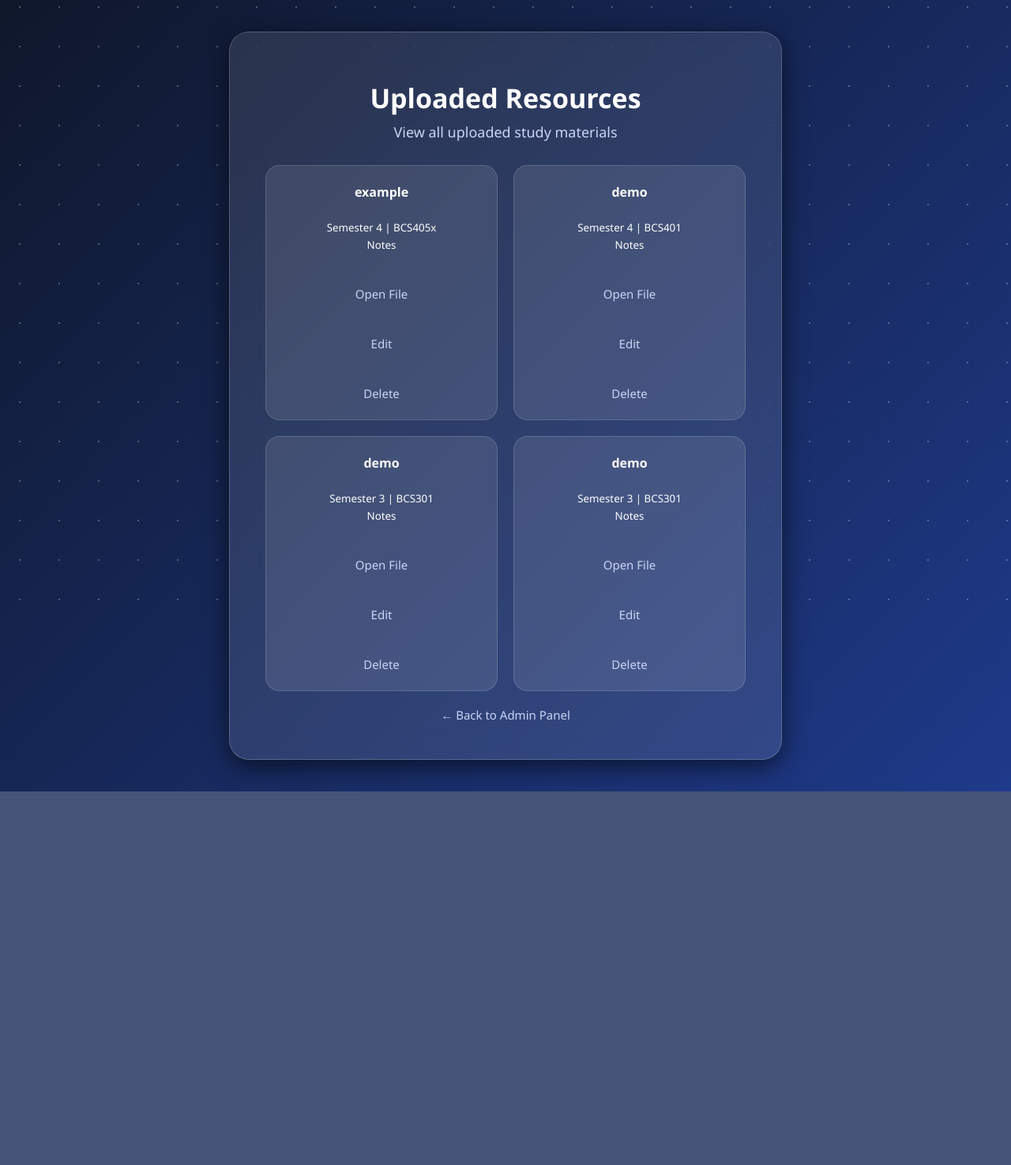
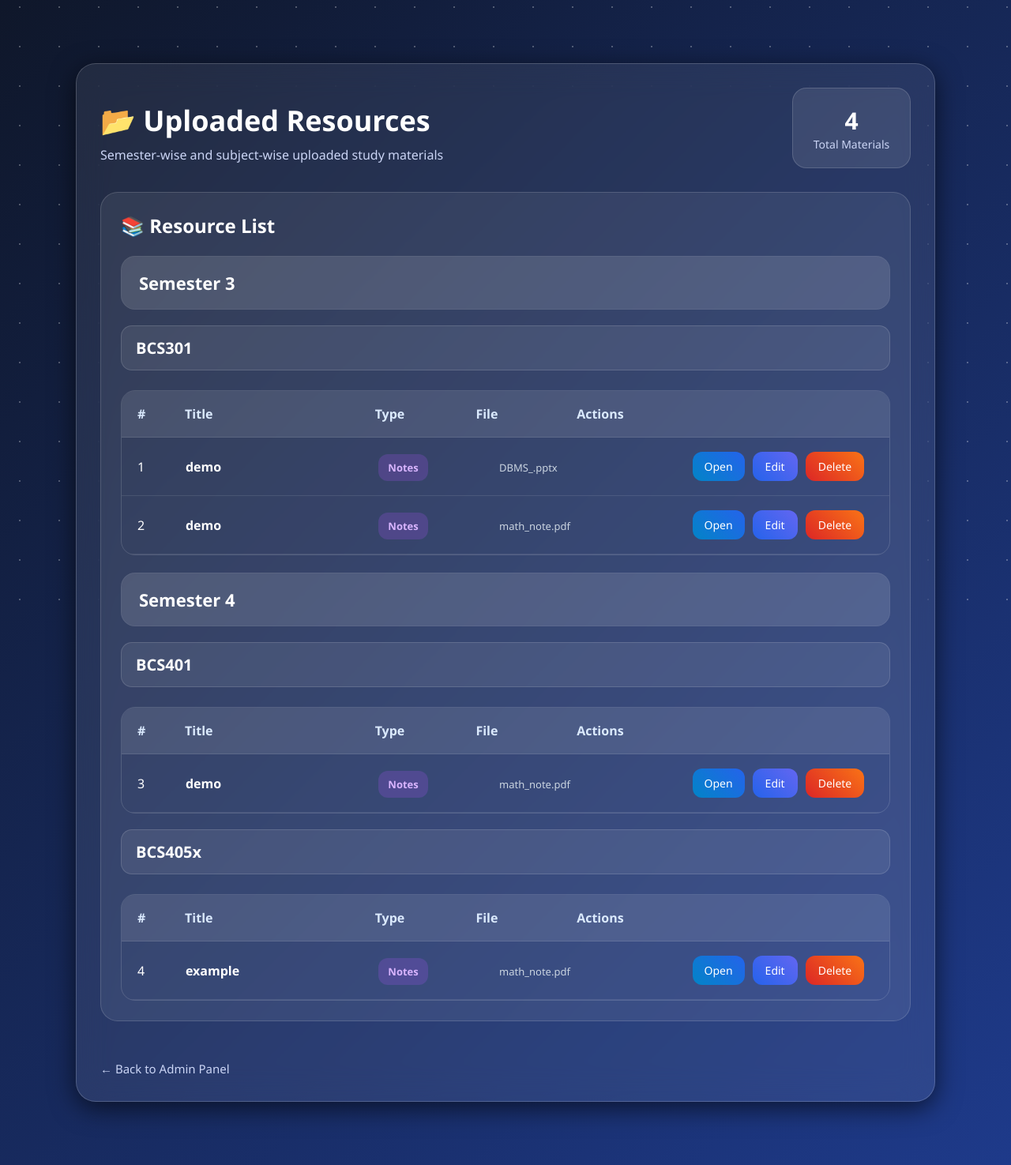
Before and after one commit to Aakash339/cse-study-vault, a Flask app: page /admin-resources in a window 1280 px wide. Shown: the whole page at 79% size. Before the commit the page ends 1002 px from the top, so only its background shows below. Run offline with Flask 3, Linux system fonts and the light colour scheme; data comes from the database, SQL or seed files in the repository; both versions use the stored data as it was after the commit.

Commit message:
Improved manage uploaded resources layout

```diff
--- a/app.py
+++ b/app.py
@@ -265,6 +265,10 @@ def admin_resources():
     cursor.execute("""
         SELECT id, title, semester, subject, resource_type, filename
         FROM materials
+        ORDER BY
+        CAST(REPLACE(semester, 'Semester ', '') AS INTEGER),
+        subject,
+        resource_type
     """)
 
     materials = cursor.fetchall()
--- /dev/null
+++ b/requirements.txt
@@ -0,0 +1,3 @@
+Flask
+Werkzeug
+gunicorn
--- a/static/style.css
+++ b/static/style.css
@@ -890,3 +890,82 @@ justify-content:flex-start;
 }
 
 }
+
+
+
+
+.resource-table{
+width:100%;
+margin-top:25px;
+border-radius:18px;
+overflow:hidden;
+border:1px solid rgba(255,255,255,.15);
+}
+
+.resource-row{
+display:grid;
+grid-template-columns:.4fr 2fr 1fr 1fr 1.2fr 2fr;
+align-items:center;
+gap:15px;
+padding:18px 20px;
+border-bottom:1px solid rgba(255,255,255,.10);
+color:white;
+}
+
+.resource-heading{
+background:rgba(255,255,255,.10);
+font-weight:700;
+color:#dbeafe;
+}
+
+.resource-row small{
+color:#cbd5e1;
+font-size:13px;
+}
+
+.resource-actions{
+display:flex;
+gap:10px;
+flex-wrap:wrap;
+}
+
+.open-btn{
+text-decoration:none;
+padding:9px 15px;
+border-radius:12px;
+background:linear-gradient(45deg,#0284c7,#2563eb);
+color:white;
+font-size:14px;
+}
+
+.open-btn:hover{
+transform:scale(1.05);
+box-shadow:0 0 12px rgba(37,99,235,.6);
+}
+
+@media(max-width:900px){
+.resource-row{
+grid-template-columns:1fr;
+}
+
+.resource-heading{
+display:none;
+}
+}
+
+.subject-resource-title{
+margin-top:20px;
+padding:14px 18px;
+border-radius:14px;
+background:rgba(255,255,255,.08);
+border:1px solid rgba(255,255,255,.14);
+color:white;
+}
+
+.subject-resource-title h4{
+font-size:20px;
+}
+
+.grouped-resource-row{
+grid-template-columns:.4fr 2fr 1.2fr 2fr 2fr;
+}
--- a/templates/admin-resources.html
+++ b/templates/admin-resources.html
@@ -10,59 +10,111 @@
 
 <div class="particles"></div>
 
-<div class="admin-panel-card">
+<div class="manage-container">
 
-    <h2>Uploaded Resources</h2>
-    <p class="tagline">View all uploaded study materials</p>
+    <div class="manage-header">
+        <div>
+            <h1>📂 Uploaded Resources</h1>
+            <p>Semester-wise and subject-wise uploaded study materials</p>
+        </div>
 
-    <div class="admin-options">
+        <div class="stats-box">
+            <div class="stat-card">
+                <h3>{{ materials|length }}</h3>
+                <p>Total Materials</p>
+            </div>
+        </div>
+    </div>
+
+    <div class="subjects-section">
+
+        <h2>📚 Resource List</h2>
+
+        {% set ns = namespace(current_semester='', current_subject='') %}
 
         {% for item in materials %}
-        <div class="admin-option-card">
 
+            {% if ns.current_semester != item[2] %}
+                {% set ns.current_semester = item[2] %}
+                {% set ns.current_subject = '' %}
+
+                <div class="semester-block">
+                    <div class="semester-title">
+                        <h3>{{ item[2] }}</h3>
+                    </div>
+                </div>
+            {% endif %}
+
+            {% if ns.current_subject != item[3] %}
+                {% set ns.current_subject = item[3] %}
+
+                <div class="subject-resource-title">
+                    <h4>{{ item[3] }}</h4>
+                </div>
+
+                <div class="resource-table">
+
+                    <div class="resource-row resource-heading">
+                        <div>#</div>
+                        <div>Title</div>
+                        <div>Type</div>
+                        <div>File</div>
+                        <div>Actions</div>
+                    </div>
+            {% endif %}
+
+                    <div class="resource-row grouped-resource-row">
+
+                        <div>{{ loop.index }}</div>
+
+                        <div>
                             <strong>{{ item[1] }}</strong>
+                        </div>
 
-            <br><br>
+                        <div>
+                            <span class="tag important-tag">
+                                {{ item[4] }}
+                            </span>
+                        </div>
 
-            <small>
-                {{ item[2] }} | {{ item[3] }}
-                <br>
-                {{ item[4] }}
-            </small>
+                        <div>
+                            <small>{{ item[5] }}</small>
+                        </div>
 
-            <br><br>
+                        <div class="resource-actions">
 
                             <a href="{{ url_for('static', filename='uploads/' + item[5]) }}"
                                target="_blank"
-               class="back-link">
-
-               Open File
-
+                               class="open-btn">
+                               Open
                             </a>
 
-            <br><br>
-            <a href="/edit-material/{{ item[0] }}" class="back-link">
+                            <a href="/edit-material/{{ item[0] }}"
+                               class="edit-btn">
                                Edit
                             </a>
 
-            <br><br>
-
                             <a href="/delete-material/{{ item[0] }}"
-               class="back-link"
+                               class="delete-btn"
                                onclick="return confirm('Are you sure you want to delete this material?')">
-
                                Delete
-
                             </a>
 
                         </div>
+
+                    </div>
+
+            {% set next_item = materials[loop.index] if not loop.last else None %}
+
+            {% if loop.last or next_item[3] != item[3] or next_item[2] != item[2] %}
+                </div>
+            {% endif %}
+
         {% endfor %}
 
     </div>
 
-    <a href="/admin-panel" class="back-link">
-        ← Back to Admin Panel
-    </a>
+    <a href="/admin-panel" class="back-link">← Back to Admin Panel</a>
 
 </div>
 
```
Also changed, not shown: database.db, 3 other files. Lines whose indentation alone changed are shown as unchanged.
